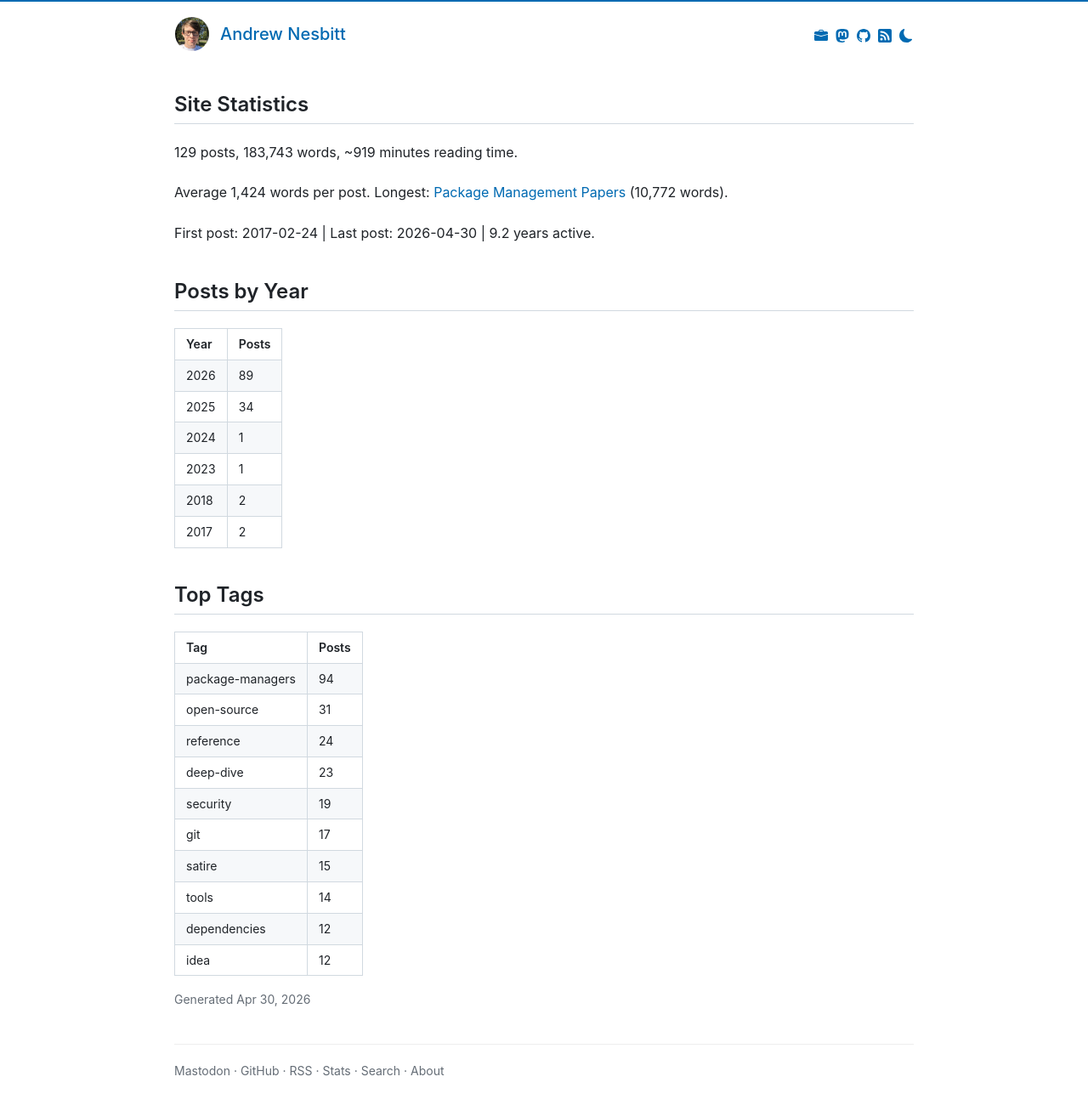
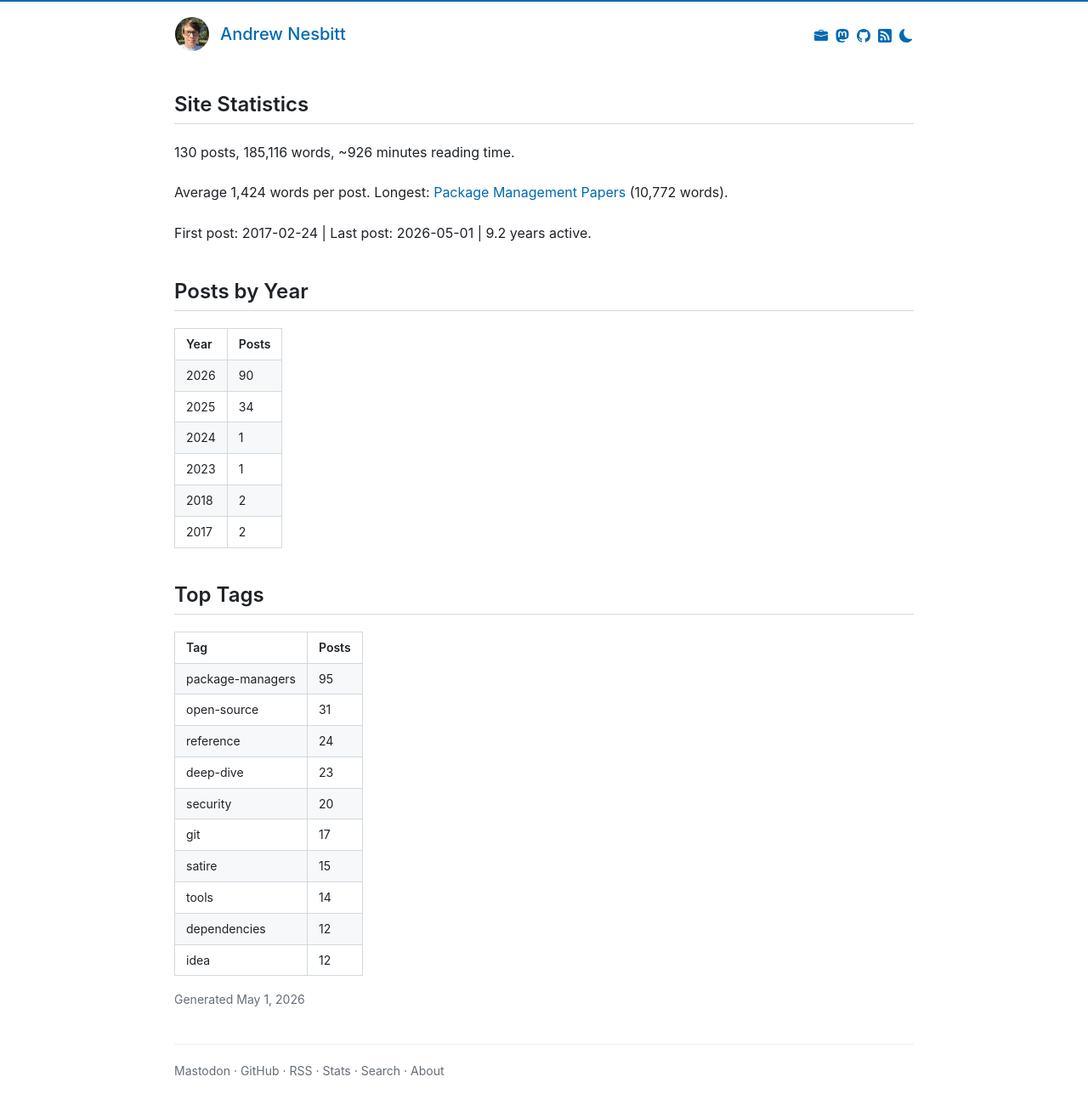
Before and after one commit to andrew/nesbitt.io, a Jekyll site: the page built from stats.html, in a window 1280 px wide. Shown: the whole page at 85% size. Built offline with Jekyll 4.4.1, drawn with Linux system fonts in a browser that asks for light colours; comment, search, counter and statistics services are not loaded.

Commit message:
Add post on patching and forking in package managers

```diff
--- a/_data/stats.json
+++ b/_data/stats.json
@@ -1,8 +1,8 @@
 {
-  "generated_at": "2026-04-30T14:22:39Z",
-  "total_posts": 129,
-  "total_words": 183743,
-  "reading_minutes": 919,
+  "generated_at": "2026-05-01T10:23:14Z",
+  "total_posts": 130,
+  "total_words": 185116,
+  "reading_minutes": 926,
   "average_words": 1424,
   "longest_post": {
     "title": "Package Management Papers",
@@ -20,16 +20,16 @@
     "date": "2017-02-24"
   },
   "last_post": {
-    "title": "Announcing the 2026 Open Source Fantasy Draft",
-    "url": "/2026/04/30/open-source-fantasy-draft.html",
-    "date": "2026-04-30"
+    "title": "Patching and forking in package managers",
+    "url": "/2026/05/01/patching-and-forking-in-package-managers.html",
+    "date": "2026-05-01"
   },
   "years_active": 9.2,
   "posts_per_month": 1.2,
   "posts_by_year": [
     {
       "year": 2026,
-      "count": 89
+      "count": 90
     },
     {
       "year": 2025,
@@ -53,6 +53,10 @@
     }
   ],
   "posts_by_month": [
+    {
+      "month": "2026-05",
+      "count": 1
+    },
     {
       "month": "2026-04",
       "count": 15
@@ -104,13 +108,13 @@
     "tuesday": 18,
     "wednesday": 18,
     "thursday": 21,
-    "friday": 20,
+    "friday": 21,
     "saturday": 16
   },
   "tags": [
     {
       "name": "package-managers",
-      "count": 94
+      "count": 95
     },
     {
       "name": "open-source",
@@ -126,7 +130,7 @@
     },
     {
       "name": "security",
-      "count": 19
+      "count": 20
     },
     {
       "name": "git",
```
Also changed, not shown: _posts/2026-05-01-patching-and-forking-in-package-managers.md (added, +165 -0 lines).
